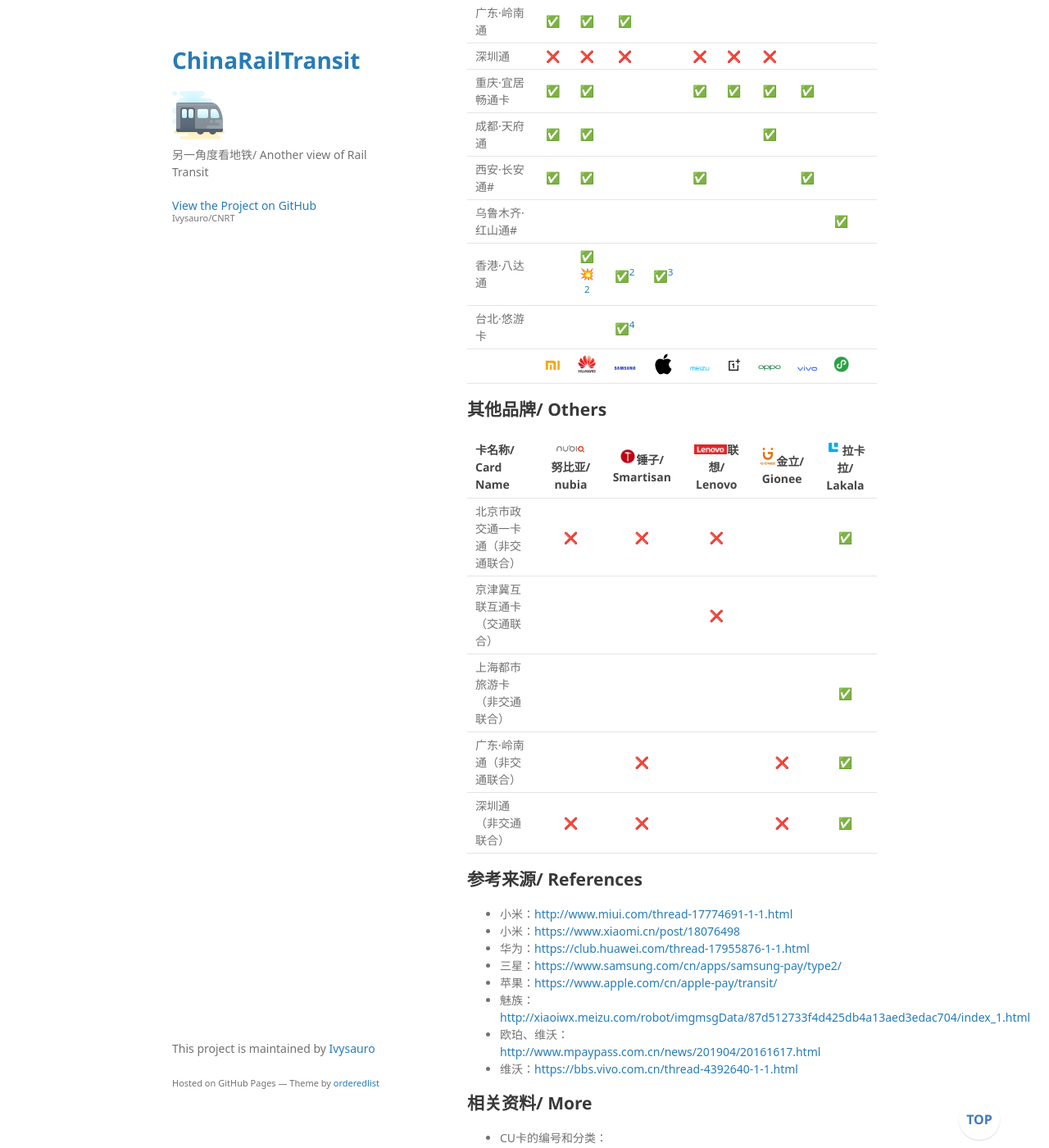
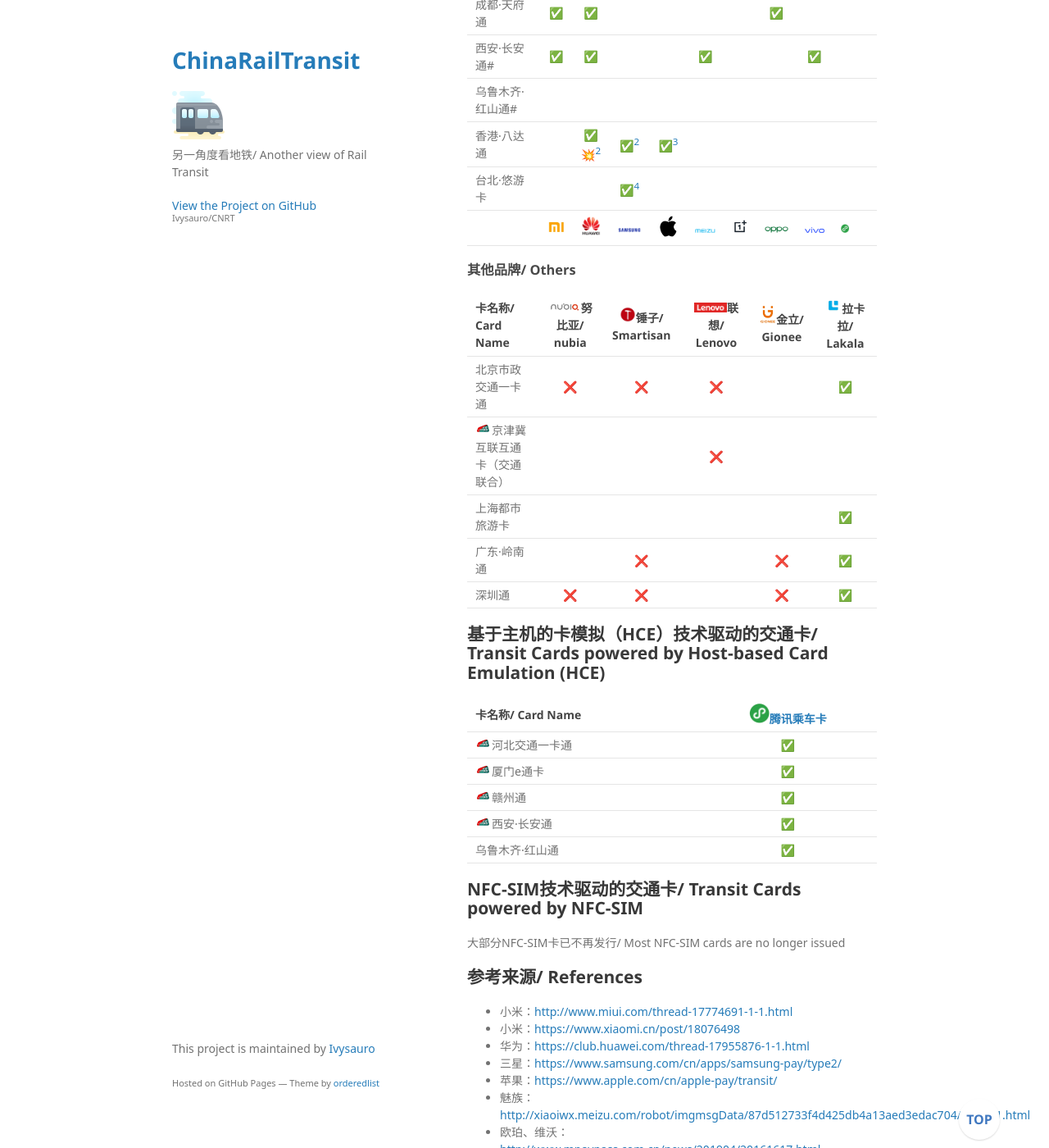
Before and after one commit to Ivysauro/CNRT, a Jekyll site: the page built from data/NFC.md, in a window 1280 px wide and 1400 px high, scrolled down 4493 px. Shown: the whole window at 82% size. Built offline with Jekyll 4.4.1, drawn with Linux system fonts in a browser that asks for light colours; some web fonts are replaced; our own code applies the rules of GitHub Pages for plain Markdown files; a script that is not in the unit is left out; some of the changed text lies outside the part shown.

Commit message:
🍇更新结构
拆分为eSE、HCE、NFC-SIM三部分

```diff
--- a/data/NFC.md
+++ b/data/NFC.md
@@ -16,7 +16,6 @@
 | <img src="https://raw.githubusercontent.com/Ivysauro/CNRT/master/images/OnePlus.png" width="25" hegiht="25" alt="OnePlus"/> | 一加 | OnePlus |
 | <img src="https://raw.githubusercontent.com/Ivysauro/CNRT/master/images/OPPO.png" width="40" hegiht="40" alt="OPPO"/> | 欧珀 | OPPO |
 | <img src="https://raw.githubusercontent.com/Ivysauro/CNRT/master/images/vivo.png" width="40" hegiht="40" alt="vivo"/> | 维沃 | vivo |
-| <img src="https://raw.githubusercontent.com/Ivysauro/CNRT/master/images/Mini Program.png" width="25" hegiht="25" alt="Tencent Transit Card"/> | [腾讯乘车卡(HCE)](https://zh.wikipedia.org/wiki/%E9%A8%B0%E8%A8%8A%E4%B9%98%E8%BB%8A%E7%A2%BC#%E7%9B%B8%E9%97%9C%E7%94%A2%E5%93%81) | Tencent Transit Card(HCE) |
 
 | 图标/ Icon | 中文/ Chinese | 英文/ English |
 | :-: | :- | :- |
@@ -27,13 +26,15 @@
 
 大部分加入住建部[全国城市一卡通互联互通项目](http://www.icfw.com.cn/city_card.php)（即City Union，简称CU）的城市目前仅加载该标准或已加入交通部[全国交通一卡通互联互通项目](https://www.cttic.cn/info/2349)（即China T-Union，简称TU），很多已不通过该标准与其他城市结算或互通，故将单标CU卡列入市民卡、CU&TU双标卡列入交通联合卡，仅在加载该标准的卡名称后标注“#”。
 
-## 交通运输部·交通联合卡/ T-Union Cards <img src="https://raw.githubusercontent.com/Ivysauro/CNRT/master/images/T-Union.png" width="35" hegiht="35">
+## 嵌入式安全元件（eSE）技术驱动的NFC交通卡/ Transit Cards powered by Embedded Secure Element (eSE)
 
-| 卡名称/ Card Name | <img src="https://raw.githubusercontent.com/Ivysauro/CNRT/master/images/Xiaomi.png" width="25" hegiht="25" alt="Xiaomi"/> | <img src="https://raw.githubusercontent.com/Ivysauro/CNRT/master/images/Huawei.png" width="30" hegiht="30" alt="Huawei"/> | <img src="https://raw.githubusercontent.com/Ivysauro/CNRT/master/images/Samsung.png" width="40" hegiht="40" alt="Samsung"/> | <img src="https://raw.githubusercontent.com/Ivysauro/CNRT/master/images/Apple.png" width="30" hegiht="30" alt="Apple"/> | <img src="https://raw.githubusercontent.com/Ivysauro/CNRT/master/images/Meizu.png" width="40" hegiht="40" alt="Meizu"/> | <img src="https://raw.githubusercontent.com/Ivysauro/CNRT/master/images/OnePlus.png" width="25" hegiht="25" alt="OnePlus"/> | <img src="https://raw.githubusercontent.com/Ivysauro/CNRT/master/images/OPPO.png" width="40" hegiht="40" alt="OPPO"/>  | <img src="https://raw.githubusercontent.com/Ivysauro/CNRT/master/images/vivo.png" width="40" hegiht="40" alt="vivo"/> | <img src="https://raw.githubusercontent.com/Ivysauro/CNRT/master/images/Mini Program.png" width="25" hegiht="25" alt="WeChat Transit Card"/> |
-| :- | :-: | :-: | :-: | :-: | :-: | :-: | :-: | :-: | :-: |
+### 交通运输部·交通联合卡/ T-Union Cards <img src="https://raw.githubusercontent.com/Ivysauro/CNRT/master/images/T-Union.png" width="35" hegiht="35">
+
+| 卡名称/ Card Name | <img src="https://raw.githubusercontent.com/Ivysauro/CNRT/master/images/Xiaomi.png" width="25" hegiht="25" alt="Xiaomi"/> | <img src="https://raw.githubusercontent.com/Ivysauro/CNRT/master/images/Huawei.png" width="30" hegiht="30" alt="Huawei"/> | <img src="https://raw.githubusercontent.com/Ivysauro/CNRT/master/images/Samsung.png" width="40" hegiht="40" alt="Samsung"/> | <img src="https://raw.githubusercontent.com/Ivysauro/CNRT/master/images/Apple.png" width="30" hegiht="30" alt="Apple"/> | <img src="https://raw.githubusercontent.com/Ivysauro/CNRT/master/images/Meizu.png" width="40" hegiht="40" alt="Meizu"/> | <img src="https://raw.githubusercontent.com/Ivysauro/CNRT/master/images/OnePlus.png" width="25" hegiht="25" alt="OnePlus"/> | <img src="https://raw.githubusercontent.com/Ivysauro/CNRT/master/images/OPPO.png" width="40" hegiht="40" alt="OPPO"/>  | <img src="https://raw.githubusercontent.com/Ivysauro/CNRT/master/images/vivo.png" width="40" hegiht="40" alt="vivo"/> |
+| :- | :-: | :-: | :-: | :-: | :-: | :-: | :-: | :-: |
 | 京津冀互联互通卡 | ✅ | ✅ | ✅ | ✅ | ✅ | ✅ | ✅ | ✅ ||
 | 天津城市卡# | ✅ | ✅ | | ✅ | | | ✅ | ✅ ||
-| 河北交通一卡通	| | ✅ | ✅ | | | | ✅ | ✅ | ✅ |
+| 河北交通一卡通	| | ✅ | ✅ | | | | ✅ | ✅ ||
 | 石家庄一卡通（燕赵通） | ✅ | ✅ | | ✅ | ✅ | ✅ | ✅ | ✅ ||
 | 邯郸市民卡（邯郸通）# | | ✅ ||||||||
 | 沈阳·盛京通 | ✅ | ✅ | ✅ | | | | ✅ | ✅ ||
@@ -58,11 +59,11 @@
 | 绍兴一卡通# | ✅ | | | | | | ✅ | ✅ ||
 | 台州公共交通卡# | ✅ | | ✅ | | | ✅ | ✅ | ✅ ||
 | 合肥通 | ✅ | ✅ | | | | | | ✅ ||
-| 厦门e通卡 | ✅ | ✅ | | ✅ | | | | ✅ | ✅ |
+| 厦门e通卡 | ✅ | ✅ | | ✅ | | | | ✅ ||
 | 莆田城市一卡通 | | 🕓 |
 | 南平·武夷通 | | 🕓 |
 | 漳州·九龙卡 | | 🕓 |
-| 赣州通 | ✅ | ✅ | | | | | | ✅ | ✅ |
+| 赣州通 | ✅ | ✅ | | | | | | ✅ ||
 | 青岛·琴岛通# | ✅ | ✅ | ✅ | | | ✅ | ✅ | ✅ ||
 | 烟台市民卡 | | ✅ |
 | 潍坊通# | | ✅ ||||| ✅ |||
@@ -83,17 +84,17 @@
 | 海南一卡通（海岛通） | ✅ | ✅ | | | | ✅ | ✅ | ✅ ||
 | 贵州通 | | ✅ ||||| ✅ |||
 | 西藏一卡通 | | | | | | | | ✅ ||
-| 西安·长安通 | ✅ | | ✅ | ✅ | | ✅ | ✅ | ✅ | ✅ |
+| 西安·长安通 | ✅ | | ✅ | ✅ | | ✅ | ✅ | ✅ ||
 | 榆林·驼城通 | | ✅ | | | | | | ✅ | |
 | 丝路任我行·兰州公交一卡通 | | ✅ | | | | | ✅ | ✅ ||
 | 西宁·夏都通 | | ✅ |||||| 🕓 ||
 | 乌鲁木齐·红山通# | | 🕓 ||||||||
 | | <img src="https://raw.githubusercontent.com/Ivysauro/CNRT/master/images/Xiaomi.png" width="25" hegiht="25" alt="Xiaomi"/> | <img src="https://raw.githubusercontent.com/Ivysauro/CNRT/master/images/Huawei.png" width="30" hegiht="30" alt="Huawei"/> | <img src="https://raw.githubusercontent.com/Ivysauro/CNRT/master/images/Samsung.png" width="40" hegiht="40" alt="Samsung"/> | <img src="https://raw.githubusercontent.com/Ivysauro/CNRT/master/images/Apple.png" width="30" hegiht="30" alt="Apple"/> | <img src="https://raw.githubusercontent.com/Ivysauro/CNRT/master/images/Meizu.png" width="40" hegiht="40" alt="Meizu"/> | <img src="https://raw.githubusercontent.com/Ivysauro/CNRT/master/images/OnePlus.png" width="25" hegiht="25" alt="OnePlus"/> | <img src="https://raw.githubusercontent.com/Ivysauro/CNRT/master/images/OPPO.png" width="40" hegiht="40" alt="OPPO"/>  | <img src="https://raw.githubusercontent.com/Ivysauro/CNRT/master/images/vivo.png" width="40" hegiht="40" alt="vivo"/> | <img src="https://raw.githubusercontent.com/Ivysauro/CNRT/master/images/Mini Program.png" width="25" hegiht="25" alt="WeChat Transit Card"/> |
 
-## 住房与城乡建设部·城市一卡通卡及各地市民卡/ City Union Cards & Citizen Cards <img src="https://raw.githubusercontent.com/Ivysauro/CNRT/master/images/City Union.png" width="30" hegiht="30"><img src="https://raw.githubusercontent.com/Ivysauro/CNRT/master/images/Citizen Card.png" width="30" hegiht="30">
+### 住房与城乡建设部·城市一卡通卡及各地市民卡/ City Union Cards & Citizen Cards <img src="https://raw.githubusercontent.com/Ivysauro/CNRT/master/images/City Union.png" width="30" hegiht="30"><img src="https://raw.githubusercontent.com/Ivysauro/CNRT/master/images/Citizen Card.png" width="30" hegiht="30">
 
-| 卡名称/ Card Name | <img src="https://raw.githubusercontent.com/Ivysauro/CNRT/master/images/Xiaomi.png" width="25" hegiht="25" alt="Xiaomi"/> | <img src="https://raw.githubusercontent.com/Ivysauro/CNRT/master/images/Huawei.png" width="30" hegiht="30" alt="Huawei"/> | <img src="https://raw.githubusercontent.com/Ivysauro/CNRT/master/images/Samsung.png" width="40" hegiht="40" alt="Samsung"/> | <img src="https://raw.githubusercontent.com/Ivysauro/CNRT/master/images/Apple.png" width="30" hegiht="30" alt="Apple"/> | <img src="https://raw.githubusercontent.com/Ivysauro/CNRT/master/images/Meizu.png" width="40" hegiht="40" alt="Meizu"/> | <img src="https://raw.githubusercontent.com/Ivysauro/CNRT/master/images/OnePlus.png" width="25" hegiht="25" alt="OnePlus"/> | <img src="https://raw.githubusercontent.com/Ivysauro/CNRT/master/images/OPPO.png" width="40" hegiht="40" alt="OPPO"/>  | <img src="https://raw.githubusercontent.com/Ivysauro/CNRT/master/images/vivo.png" width="40" hegiht="40" alt="vivo"/> | <img src="https://raw.githubusercontent.com/Ivysauro/CNRT/master/images/Mini Program.png" width="25" hegiht="25" alt="WeChat Transit Card"/> |
-| :- | :-: | :-: | :-: | :-: | :-: | :-: | :-: | :-: | :-: |
+| 卡名称/ Card Name | <img src="https://raw.githubusercontent.com/Ivysauro/CNRT/master/images/Xiaomi.png" width="25" hegiht="25" alt="Xiaomi"/> | <img src="https://raw.githubusercontent.com/Ivysauro/CNRT/master/images/Huawei.png" width="30" hegiht="30" alt="Huawei"/> | <img src="https://raw.githubusercontent.com/Ivysauro/CNRT/master/images/Samsung.png" width="40" hegiht="40" alt="Samsung"/> | <img src="https://raw.githubusercontent.com/Ivysauro/CNRT/master/images/Apple.png" width="30" hegiht="30" alt="Apple"/> | <img src="https://raw.githubusercontent.com/Ivysauro/CNRT/master/images/Meizu.png" width="40" hegiht="40" alt="Meizu"/> | <img src="https://raw.githubusercontent.com/Ivysauro/CNRT/master/images/OnePlus.png" width="25" hegiht="25" alt="OnePlus"/> | <img src="https://raw.githubusercontent.com/Ivysauro/CNRT/master/images/OPPO.png" width="40" hegiht="40" alt="OPPO"/>  | <img src="https://raw.githubusercontent.com/Ivysauro/CNRT/master/images/vivo.png" width="40" hegiht="40" alt="vivo"/> |
+| :- | :-: | :-: | :-: | :-: | :-: | :-: | :-: | :-: |
 | 北京市政交通一卡通 | ❌ | ❌ | ❌ | ❌ | | | | | |
 | 上海公共交通卡# | ✅ | ✅ | ✅ | ✅ | | ✅ | ✅ | ✅ ||
 | 苏州市民卡	| ❌ | ❌ ||||||||
@@ -112,7 +113,7 @@
 | 重庆·宜居畅通卡	| ✅ | ✅ | | | ✅ | ✅ | ✅ | ✅ ||
 | 成都·天府通	| ✅ | ✅ | | | | | ✅ |||
 | 西安·长安通#	| ✅ | ✅ | | | ✅ | | | ✅ ||
-| 乌鲁木齐·红山通# | | | | | | | | | ✅ |
+| 乌鲁木齐·红山通# | | | | | | | | ||
 | 香港·八达通 | | ✅💥[^hk] | ✅[^hk] | ✅[^hk2] ||||||
 | 台北·悠游卡 | | | ✅[^yy] |
 | | <img src="https://raw.githubusercontent.com/Ivysauro/CNRT/master/images/Xiaomi.png" width="25" hegiht="25" alt="Xiaomi"/> | <img src="https://raw.githubusercontent.com/Ivysauro/CNRT/master/images/Huawei.png" width="30" hegiht="30" alt="Huawei"/> | <img src="https://raw.githubusercontent.com/Ivysauro/CNRT/master/images/Samsung.png" width="40" hegiht="40" alt="Samsung"/> | <img src="https://raw.githubusercontent.com/Ivysauro/CNRT/master/images/Apple.png" width="30" hegiht="30" alt="Apple"/> | <img src="https://raw.githubusercontent.com/Ivysauro/CNRT/master/images/Meizu.png" width="40" hegiht="40" alt="Meizu"/> | <img src="https://raw.githubusercontent.com/Ivysauro/CNRT/master/images/OnePlus.png" width="25" hegiht="25" alt="OnePlus"/> | <img src="https://raw.githubusercontent.com/Ivysauro/CNRT/master/images/OPPO.png" width="40" hegiht="40" alt="OPPO"/>  | <img src="https://raw.githubusercontent.com/Ivysauro/CNRT/master/images/vivo.png" width="40" hegiht="40" alt="vivo"/> | <img src="https://raw.githubusercontent.com/Ivysauro/CNRT/master/images/Mini Program.png" width="25" hegiht="25" alt="WeChat Transit Card"/> |
@@ -123,15 +124,29 @@
 [^hk2]: 香港：开卡时需要将手机地区设置为香港
 [^hk]: 香港：需要香港地区的三星/华为账号
 
-## 其他品牌/ Others
+### 其他品牌/ Others
 
 | 卡名称/ Card Name | <img src="https://raw.githubusercontent.com/Ivysauro/CNRT/master/images/Nubia.png" width="40" hegiht="40" alt="nubia"/>努比亚/ nubia | <img src="https://raw.githubusercontent.com/Ivysauro/CNRT/master/images/Smartisan.png" width="20" hegiht="20" alt="Smartisan"/>锤子/ Smartisan | <img src="https://raw.githubusercontent.com/Ivysauro/CNRT/master/images/Lenovo.png" width="40" hegiht="40" alt="Lenovo"/>联想/ Lenovo | <img src="https://raw.githubusercontent.com/Ivysauro/CNRT/master/images/Gionee.png" width="20" hegiht="20" alt="Gionee"/>金立/ Gionee |  <img src="https://raw.githubusercontent.com/Ivysauro/CNRT/master/images/Lakala.png" width="20" hegiht="20" alt="Lakala"/>拉卡拉/ Lakala |
 | :- | :-: | :-: | :-: | :-: | :-: |
-| 北京市政交通一卡通（非交通联合） | ❌ | ❌ | ❌ | | ✅ |
-| 京津冀互联互通卡（交通联合） | | | ❌ | | |
-| 上海都市旅游卡（非交通联合） | | | | | ✅ |
-| 广东·岭南通（非交通联合） | | ❌ | | ❌ | ✅ |
-| 深圳通（非交通联合） | ❌ | ❌ | | ❌ | ✅ |
+| 北京市政交通一卡通 | ❌ | ❌ | ❌ | | ✅ |
+| <img src="https://raw.githubusercontent.com/Ivysauro/CNRT/master/images/T-Union.png" width="20" hegiht="20">京津冀互联互通卡（交通联合） | | | ❌ | | |
+| 上海都市旅游卡 | | | | | ✅ |
+| 广东·岭南通 | | ❌ | | ❌ | ✅ |
+| 深圳通 | ❌ | ❌ | | ❌ | ✅ |
+
+## 基于主机的卡模拟（HCE）技术驱动的交通卡/ Transit Cards powered by Host-based Card Emulation (HCE)
+
+| 卡名称/ Card Name | <img src="https://raw.githubusercontent.com/Ivysauro/CNRT/master/images/Mini Program.png" width="25" hegiht="25" alt="WeChat Mini Program"/>[腾讯乘车卡](https://zh.wikipedia.org/wiki/%E9%A8%B0%E8%A8%8A%E4%B9%98%E8%BB%8A%E7%A2%BC#%E7%9B%B8%E9%97%9C%E7%94%A2%E5%93%81) |
+| :- | :-: |
+| <img src="https://raw.githubusercontent.com/Ivysauro/CNRT/master/images/T-Union.png" width="20" hegiht="20">河北交通一卡通 | ✅ |
+| <img src="https://raw.githubusercontent.com/Ivysauro/CNRT/master/images/T-Union.png" width="20" hegiht="20">厦门e通卡 | ✅ |
+| <img src="https://raw.githubusercontent.com/Ivysauro/CNRT/master/images/T-Union.png" width="20" hegiht="20">赣州通 | ✅ |
+| <img src="https://raw.githubusercontent.com/Ivysauro/CNRT/master/images/T-Union.png" width="20" hegiht="20">西安·长安通 | ✅ |
+| 乌鲁木齐·红山通 | ✅ |
+
+## NFC-SIM技术驱动的交通卡/ Transit Cards powered by NFC-SIM
+
+大部分NFC-SIM卡已不再发行/ Most NFC-SIM cards are no longer issued
 
 ## 参考来源/ References
 - 小米：<http://www.miui.com/thread-17774691-1-1.html>
```
